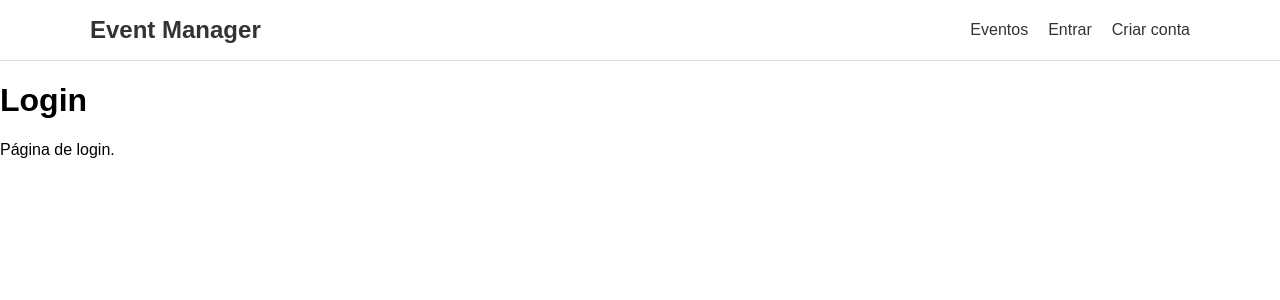
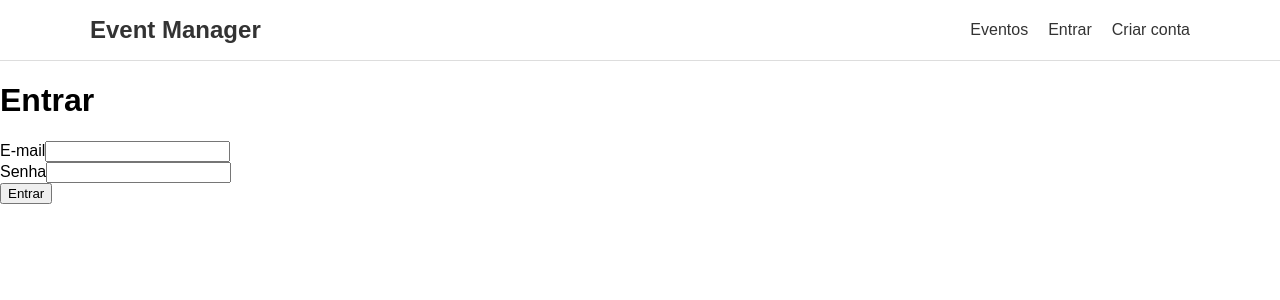
Before and after one commit to HebSP/event-manager, a React (Vite) app in the folder frontend/: page /login in a window 1280 px wide. Shown: the top 300 px of the page. Built offline with nearby package versions, Linux system fonts and the light colour scheme.

Commit message:
feature: useraccount

```diff
--- a/frontend/src/App.tsx
+++ b/frontend/src/App.tsx
@@ -7,10 +7,13 @@ import Register from './pages/Register'
 import EventDetails from './pages/EventDetails'
 import CreateEvent from './pages/CreateEvent'
 
+import { AuthProvider } from './context/AuthContext'
+
 import './App.css'
 
 function App() {
   return (
+    <AuthProvider>
       <BrowserRouter>
         <Header />
 
@@ -22,6 +25,7 @@ function App() {
           <Route path="/events/:id" element={<EventDetails />} />
         </Routes>
       </BrowserRouter>
+    </AuthProvider>
   )
 }
 
--- a/frontend/src/components/Header.tsx
+++ b/frontend/src/components/Header.tsx
@@ -1,6 +1,9 @@
 import { Link } from 'react-router-dom'
+import { useAuth } from '../context/AuthContext'
 
 function Header() {
+  const { user, logout } = useAuth()
+
   return (
     <header className="header">
       <div className="header-content">
@@ -10,8 +13,23 @@ function Header() {
 
         <nav>
           <Link to="/">Eventos</Link>
-          <Link to="/login">Entrar</Link>
-          <Link to="/register">Criar conta</Link>
+
+          {user ? (
+            <>
+              <Link to="/events/create">Criar evento</Link>
+
+              <span>Olá, {user.name}</span>
+
+              <button onClick={logout}>
+                Sair
+              </button>
+            </>
+          ) : (
+            <>
+              <Link to="/login">Entrar</Link>
+              <Link to="/register">Criar conta</Link>
+            </>
+          )}
         </nav>
       </div>
     </header>
--- /dev/null
+++ b/frontend/src/context/AuthContext.tsx
@@ -0,0 +1,42 @@
+import { createContext, useContext, useState } from 'react'
+
+type User = {
+  name: string
+  email: string
+}
+
+type AuthContextType = {
+  user: User | null
+  login: (user: User) => void
+  logout: () => void
+}
+
+const AuthContext = createContext<AuthContextType | null>(null)
+
+export function AuthProvider({ children }: { children: React.ReactNode }) {
+  const [user, setUser] = useState<User | null>(null)
+
+  const login = (user: User) => {
+    setUser(user)
+  }
+
+  const logout = () => {
+    setUser(null)
+  }
+
+  return (
+    <AuthContext.Provider value={{ user, login, logout }}>
+      {children}
+    </AuthContext.Provider>
+  )
+}
+
+export function useAuth() {
+  const context = useContext(AuthContext)
+
+  if (!context) {
+    throw new Error('useAuth deve ser usado dentro de AuthProvider')
+  }
+
+  return context
+}
--- a/frontend/src/pages/Home.tsx
+++ b/frontend/src/pages/Home.tsx
@@ -1,7 +1,11 @@
 import EventCard from '../components/EventCard'
 import { events } from '../data/events'
+import { Link } from 'react-router-dom'
+import { useAuth } from '../context/AuthContext'
 
 function Home() {
+  const { user } = useAuth()
+
   return (
     <main>
       <section className="hero">
@@ -15,6 +19,18 @@ function Home() {
           type="text"
           placeholder="Pesquisar eventos..."
         />
+
+        <div>
+          {user ? (
+            <Link to="/events/create">
+              <button>Criar evento</button>
+            </Link>
+          ) : (
+            <Link to="/login">
+              <button>Faça login para criar um evento</button>
+            </Link>
+          )}
+        </div>
       </section>
 
       <section className="events-section">
--- a/frontend/src/pages/Login.tsx
+++ b/frontend/src/pages/Login.tsx
@@ -1,8 +1,52 @@
+import { useState } from 'react'
+import { useNavigate } from 'react-router-dom'
+import { useAuth } from '../context/AuthContext'
+
 function Login() {
+  const [email, setEmail] = useState('')
+  const [password, setPassword] = useState('')
+
+  const { login } = useAuth()
+  const navigate = useNavigate()
+
+  const handleSubmit = (event: React.FormEvent) => {
+    event.preventDefault()
+
+    login({
+      name: 'Usuário',
+      email,
+    })
+
+    navigate('/')
+  }
+
   return (
     <main>
-      <h1>Login</h1>
-      <p>Página de login.</p>
+      <h1>Entrar</h1>
+
+      <form onSubmit={handleSubmit}>
+        <div>
+          <label htmlFor="email">E-mail</label>
+          <input
+            id="email"
+            type="email"
+            value={email}
+            onChange={(event) => setEmail(event.target.value)}
+          />
+        </div>
+
+        <div>
+          <label htmlFor="password">Senha</label>
+          <input
+            id="password"
+            type="password"
+            value={password}
+            onChange={(event) => setPassword(event.target.value)}
+          />
+        </div>
+
+        <button type="submit">Entrar</button>
+      </form>
     </main>
   )
 }
```
Lines whose indentation alone changed are shown as unchanged.
